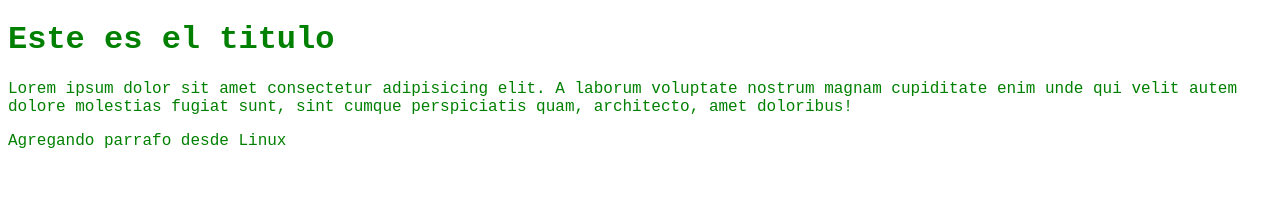
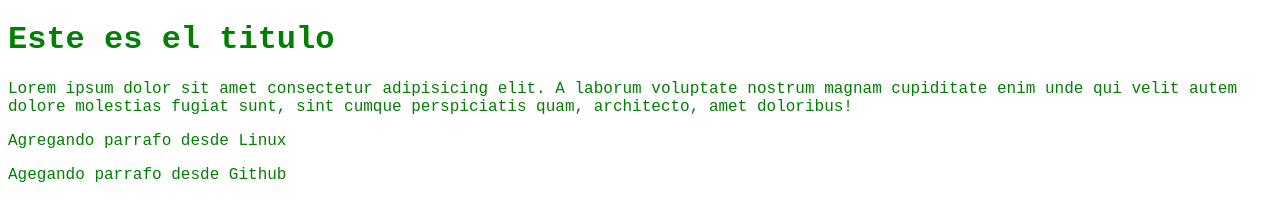
Before and after one commit to josezu26/prueba, a plain HTML site: page index.html in a window 1280 px wide. Drawn offline with Linux system fonts and the light colour scheme.

Commit message:
Agregando parrafo desde Remoto

```diff
--- a/index.html
+++ b/index.html
@@ -11,5 +11,6 @@
     <h1>Este es el titulo</h1>
     <p>Lorem ipsum dolor sit amet consectetur adipisicing elit. A laborum voluptate nostrum magnam cupiditate enim unde qui velit autem dolore molestias fugiat sunt, sint cumque perspiciatis quam, architecto, amet doloribus!</p>
     <p>Agregando parrafo desde Linux</p>
+    <p>Agegando parrafo desde Github</p>
 </body>
 </html>
```
